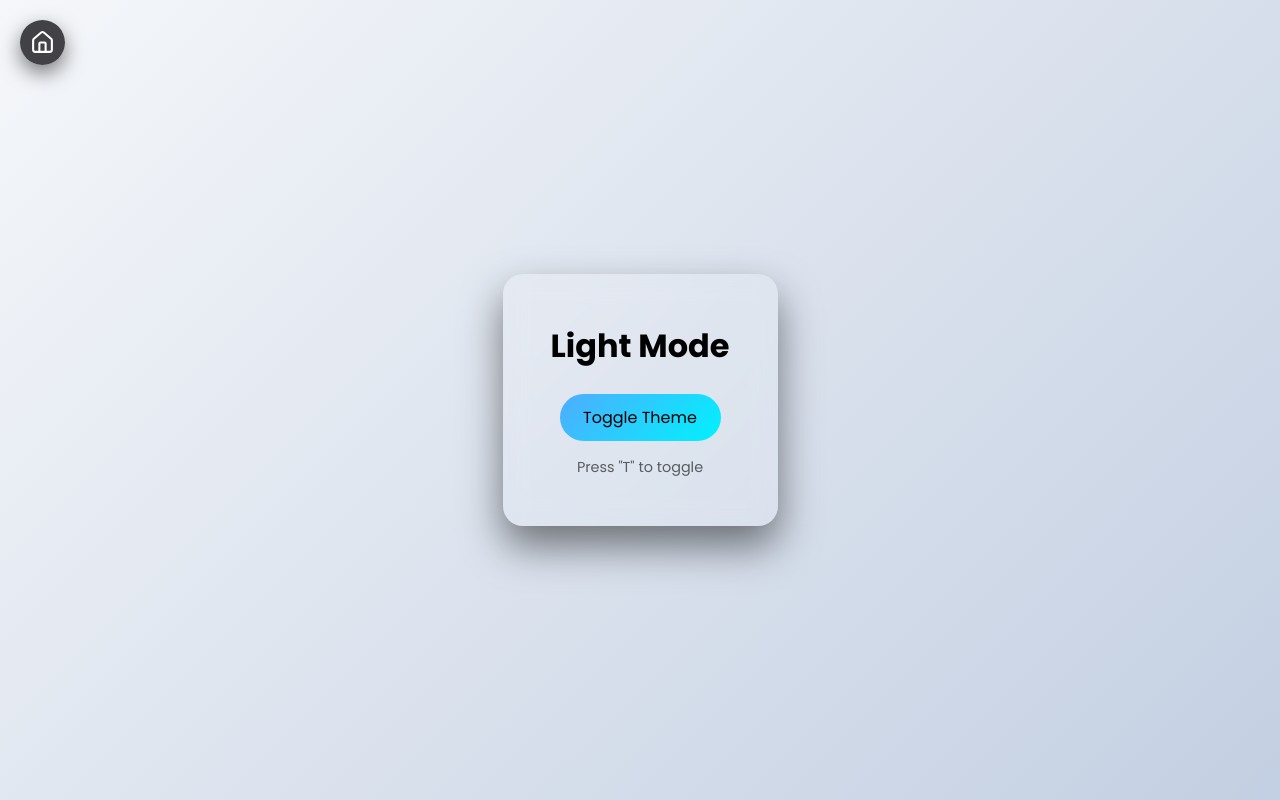
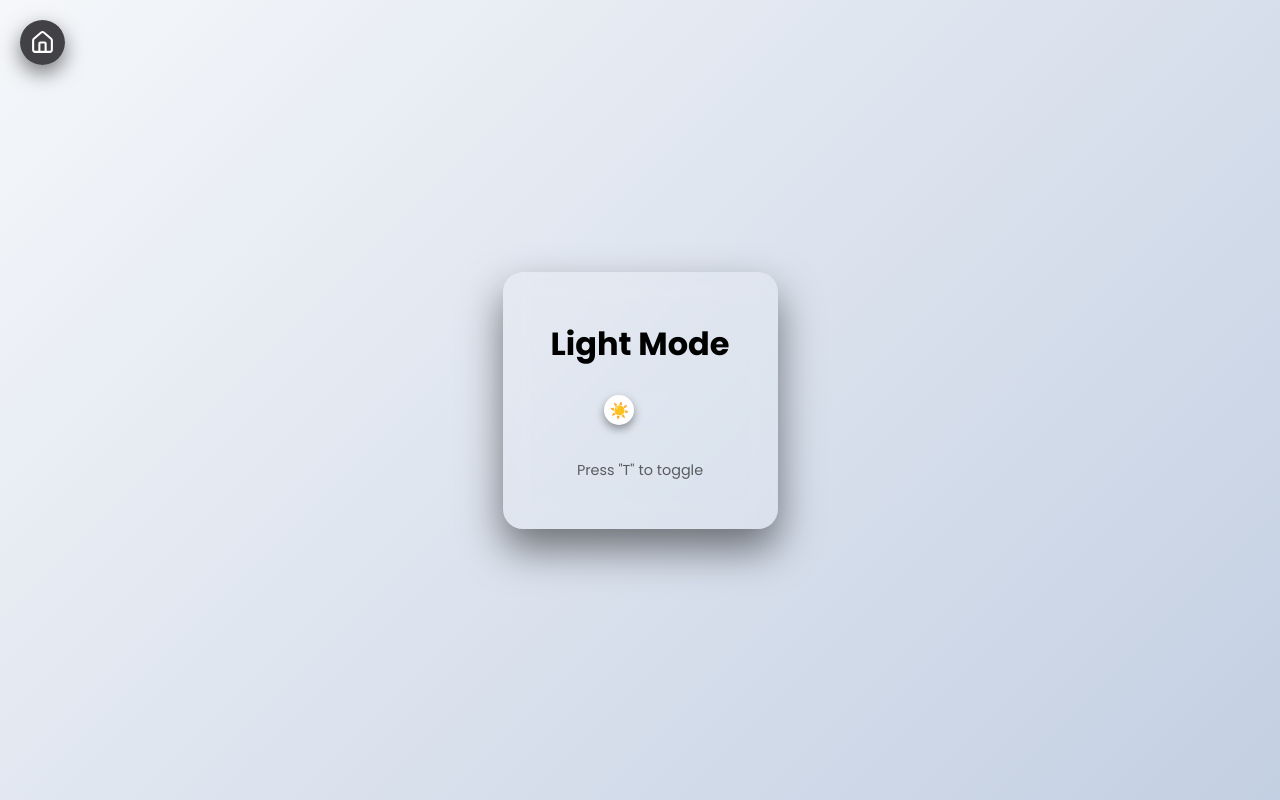
Before and after one commit to Hrisshhii/react-practice, a React (Vite) app in the folder MiniProjects/: page /react-practice/togglebgcolor in a window 1280 px wide. Built offline with nearby package versions, Linux system fonts and the light colour scheme.

Commit message:
Button to switch in Toggle Bg Project

```diff
--- a/MiniProjects/src/components/ToggleBg/ToggleBg.css
+++ b/MiniProjects/src/components/ToggleBg/ToggleBg.css
@@ -17,8 +17,8 @@
     content: "";
     position: absolute;
     inset:0;
-    background: radial-gradient(rgba(255,255,255,0.08) 1px,transparent 1px);
-    background-size: 40px 40px;
+    background: radial-gradient(1px 1px rgba(255,255,255,0.04),transparent);
+    background-size: 50px 50px;
     opacity: 0.2;
 }
 
@@ -32,24 +32,14 @@
     position: absolute;
     inset: 0;
     background-image:
-        radial-gradient(1px 1px at 5% 10%, white, transparent),
-        radial-gradient(1px 1px at 15% 30%, white, transparent),
-        radial-gradient(1px 1px at 25% 70%, white, transparent),
-        radial-gradient(1px 1px at 35% 50%, white, transparent),
-        radial-gradient(1px 1px at 45% 20%, white, transparent),
-        radial-gradient(1px 1px at 55% 80%, white, transparent),
-        radial-gradient(1px 1px at 65% 40%, white, transparent),
-        radial-gradient(1px 1px at 75% 60%, white, transparent),
-        radial-gradient(1px 1px at 85% 25%, white, transparent),
-        radial-gradient(1px 1px at 95% 75%, white, transparent),
-
-        radial-gradient(2px 2px at 10% 60%, white, transparent),
-        radial-gradient(2px 2px at 30% 20%, white, transparent),
-        radial-gradient(2px 2px at 50% 50%, white, transparent),
-        radial-gradient(2px 2px at 70% 15%, white, transparent),
-        radial-gradient(2px 2px at 90% 40%, white, transparent);
-    opacity: 0.6;
-    animation: twinkle 4s infinite alternate;
+        radial-gradient(1px 1px at 10px 10px, rgba(255,255,255,0.9), transparent),
+        radial-gradient(1px 1px at 40px 60px, rgba(255,255,255,0.7), transparent),
+        radial-gradient(2px 2px at 80px 30px, rgba(255,255,255,1), transparent),
+        radial-gradient(1px 1px at 120px 90px, rgba(255,255,255,0.8), transparent),
+        radial-gradient(2px 2px at 160px 50px, rgba(255,255,255,0.9), transparent);
+    background-size: 120px 120px;
+    opacity: 0.7;
+    animation: twinkle 6s infinite alternate;
     pointer-events: none;
 }
 
@@ -74,6 +64,11 @@
     text-align: center;
     box-shadow: 0 20px 40px rgba(0,0,0,0.5);
     animation: pop 0.5s ease;
+
+    display: flex;
+    flex-direction: column;
+    align-items: center;
+    gap: 1rem;
 }
 
 @keyframes pop{
@@ -86,25 +81,44 @@
     }
 }
 
-.toggle-button{
-    margin-top: 1.5rem;
-    padding: 0.7rem 1.5rem;
-    border-radius: 999px;
-    border: none;
-    cursor: pointer;
-    font-size: 1rem;
-    background: linear-gradient(135deg,#4facfe,#00f2fe);
-    color: #000;
-    transition: transform 0.2s ease,box-shadow 0.2s ease;
-}
-
-.toggle-button:hover{
-    transform: translateY(-2px);
-    box-shadow: 0 10px 20px rgba(79,172,254,0.4);
-}
-
 .keyhint{
     margin-top: 1rem;
     opacity: 0.6;
     font-size: 0.9rem;
 }
+
+
+.switch{
+    width: 80px;
+    height: 36px;
+    background: rgba(255,255,255,0.02);
+    border-radius: 999px;
+    position: relative;
+    cursor: pointer;
+    margin-top: 0.5rem;
+    transition: background 0.4s ease;
+}
+
+.switch.on{
+    background: linear-gradient(135deg,#4facfe,#00f2fe);
+    box-shadow: 0 0 12px rgba(79,172,254,0.6);
+}
+
+.thumb{
+    position: absolute;
+    top: 3px;
+    left: 4px;
+    width: 30px;
+    height: 30px;
+    background: #fff;
+    border-radius: 50%;
+    display: flex;
+    align-items: center;
+    justify-content: center;
+    transition: transform 0.4s ease;
+    box-shadow: 0 4px 10px rgba(0,0,0,0.4);
+}
+
+.switch.on .thumb{
+    transform: translateX(42px);
+}
--- a/MiniProjects/src/components/ToggleBg/ToggleBg.jsx
+++ b/MiniProjects/src/components/ToggleBg/ToggleBg.jsx
@@ -26,18 +26,14 @@ export function ToggleBg(){
         return ()=>window.removeEventListener("keydown",handleKey);
     },[]);
 
-    useEffect(()=>{
-        localStorage.setItem("theme", dark ? "dark" : "light");
-    },[dark]);
-
     return(
         <div className={`toggle-bg ${dark ? "dark" : "light"}`}>
             <BackHome />
             <div className="toggle-card">
                 <h1>{dark ? "Dark Mode":"Light Mode"}</h1>
-                <button className='toggle-button' onClick={toggleTheme}>
-                    Toggle Theme
-                </button>
+                <div className={`switch ${dark ? "on" : ""}`} onClick={toggleTheme}>
+                    <div className="thumb">{dark ? "🌙":"☀️"}</div>
+                </div>
                 <p className="keyhint">Press "T" to toggle</p>
             </div>
         </div>
```
